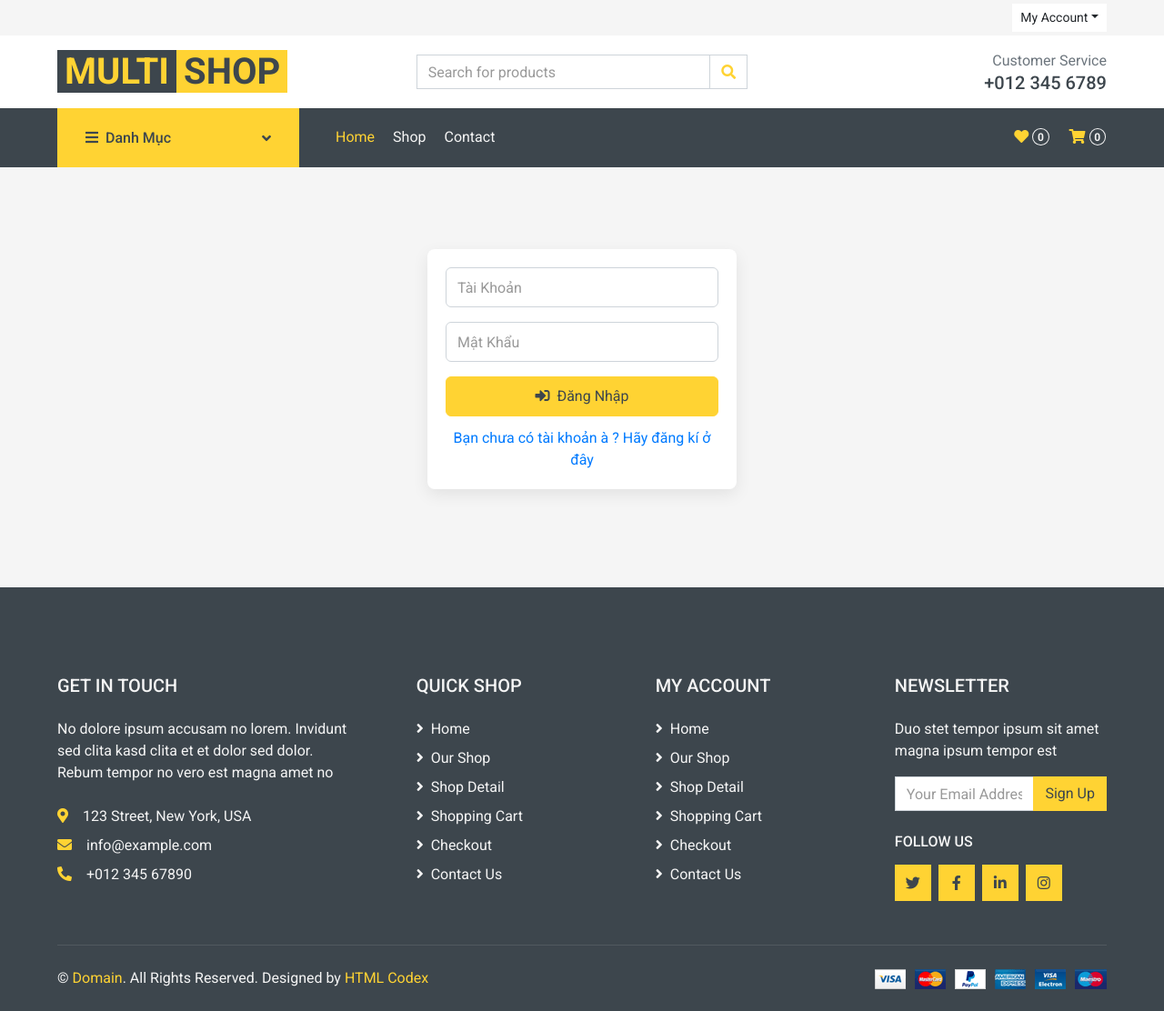
After one commit to duong1003204/do_an_chuyen_nganh_cong_nghe_phan_mem, a Django app: page /nguoidung/login/ in a window 1280 px wide. The commit adds this page. Shown: the whole page at 91% size. Run offline with Django 5.2, Linux system fonts and the light colour scheme; some libraries are stand-ins or nearby versions.

Commit message:
Auto update BY Phạm Đại Dương Mon 11/03/2025 13:14:08.02

```diff
--- a/baitaplon/baitaplon/urls.py
+++ b/baitaplon/baitaplon/urls.py
@@ -7,6 +7,7 @@ urlpatterns = [
     path('admin/', admin.site.urls),
     path('', include('trangchu.urls')),
     path('sanpham/', include('sanpham.urls')),
+    path('nguoidung/', include('nguoidung.urls')),
 ]
 
 if settings.DEBUG:
--- /dev/null
+++ b/baitaplon/nguoidung/templates/login.html
@@ -0,0 +1,101 @@
+{% extends 'base.html' %}
+{% load static %}
+
+{% block cssblock %}
+    <!-- Favicon -->
+    <link href="{% static 'img/favicon.ico' %}" rel="icon">
+
+    <!-- Google Web Fonts -->
+    <link rel="preconnect" href="https://fonts.gstatic.com">
+    <link href="https://fonts.googleapis.com/css2?family=Roboto:wght@400;500;700&display=swap" rel="stylesheet">
+
+    <!-- Font Awesome -->
+    <link href="https://cdnjs.cloudflare.com/ajax/libs/font-awesome/5.10.0/css/all.min.css" rel="stylesheet">
+
+    <!-- Libraries Stylesheet -->
+    <link href="{% static 'lib/animate/animate.min.css' %}" rel="stylesheet">
+    <link href="{% static 'lib/owlcarousel/assets/owl.carousel.min.css' %}" rel="stylesheet">
+
+    <!-- Customized Bootstrap Stylesheet -->
+    <link href="{% static 'css/style.css' %}" rel="stylesheet">
+       <!-- Custom styles for login -->
+    <style>
+
+
+    .login-card {
+        max-width: 420px;
+        margin: 60px auto;
+        background: #ffffff;
+        padding: 20px;
+        border-radius: 8px;
+        box-shadow: 0 6px 18px rgba(0,0,0,0.08);
+    }
+    .login-card .form-control {
+        margin-bottom: 12px;
+        height: 44px;
+        border-radius: 6px;
+    }
+    .login-card .btn {
+        width: 100%;
+        height: 44px;
+        border-radius: 6px;
+    }
+    .login-card .help-link{
+        display: block;
+        text-align: center;
+        margin-top: 12px;
+        color: #007bff;
+        text-decoration: none;
+    }
+    .login-card .help-link:hover{ text-decoration: underline; }
+    @media (max-width: 768px){
+        .login-card{ margin: 24px 12px; }
+    }
+    .container {
+    display: flex;
+    justify-content: center;
+    align-items: center;
+
+    }
+    </style>
+{% endblock %}
+{% block content %}
+<div class="container">
+<div class="col-lg-4 col-6 text-left">
+    <div class="login-card">
+        <form action="" method="GET">
+            <div class="form-group">
+                <input type="text" class="form-control" placeholder="Tài Khoản" name="username" />
+            </div>
+            <div class="form-group">
+                <input type="password" class="form-control" placeholder="Mật Khẩu" name="password" />
+            </div>
+            <button type="submit" class="btn btn-primary px-3">
+                <i class="fa fa-sign-in-alt mr-1"></i> Đăng Nhập
+            </button>
+        </form>
+        <a class="help-link" href="#">Bạn chưa có tài khoản à ? Hãy đăng kí ở đây</a>
+    </div>
+    <!-- Hiển thị thông báo -->
+{% if messages %}
+    {% for message in messages %}
+        <div class="alert alert-{{ message.tags }}">{{ message }}</div>
+    {% endfor %}
+{% endif %}
+</div>
+</div>
+{% endblock %}
+{% block jsblock %}
+    <!-- JavaScript Libraries -->
+    <script src="https://code.jquery.com/jquery-3.4.1.min.js"></script>
+    <script src="https://stackpath.bootstrapcdn.com/bootstrap/4.4.1/js/bootstrap.bundle.min.js"></script>
+    <script src="{% static 'lib/easing/easing.min.js' %}"></script>
+    <script src="{% static 'lib/owlcarousel/owl.carousel.min.js' %}"></script>
+
+    <!-- Contact Javascript File -->
+    <script src="{% static 'mail/jqBootstrapValidation.min.js' %}"></script>
+    <script src="{% static 'mail/contact.js' %}"></script>
+
+    <!-- Template Javascript -->
+    <script src="{% static 'js/main.js' %}"></script>
+{% endblock %}
--- /dev/null
+++ b/baitaplon/nguoidung/urls.py
@@ -0,0 +1,9 @@
+
+from django.urls import include, path
+
+from nguoidung import views
+from .views import login
+
+urlpatterns = [
+   path('login/', login, name='login'),
+]
--- a/baitaplon/nguoidung/views.py
+++ b/baitaplon/nguoidung/views.py
@@ -1,3 +1,13 @@
-from django.shortcuts import render
+from django.shortcuts import render, redirect
+from django.contrib.auth import authenticate, login as auth_login, logout as auth_logout
+from django.contrib import messages
+
+
 
 # Create your views here.
+def login(request):
+
+
+
+
+    return render(request, 'login.html')
--- a/baitaplon/templates/navbar.html
+++ b/baitaplon/templates/navbar.html
@@ -12,8 +12,8 @@
                     <div class="btn-group">
                         <button type="button" class="btn btn-sm btn-light dropdown-toggle" data-toggle="dropdown">My Account</button>
                         <div class="dropdown-menu dropdown-menu-right">
-                            <button class="dropdown-item" type="button">Sign in</button>
-                            <button class="dropdown-item" type="button">Sign up</button>
+                            <a class="dropdown-item" href="{% url 'login' %}">Sign in</a>
+                            <a class="dropdown-item" href="#">Sign up</a>
                         </div>
                     </div>
 
```
Also changed, not shown: baitaplon/nguoidung/templates/registr.html (added).
